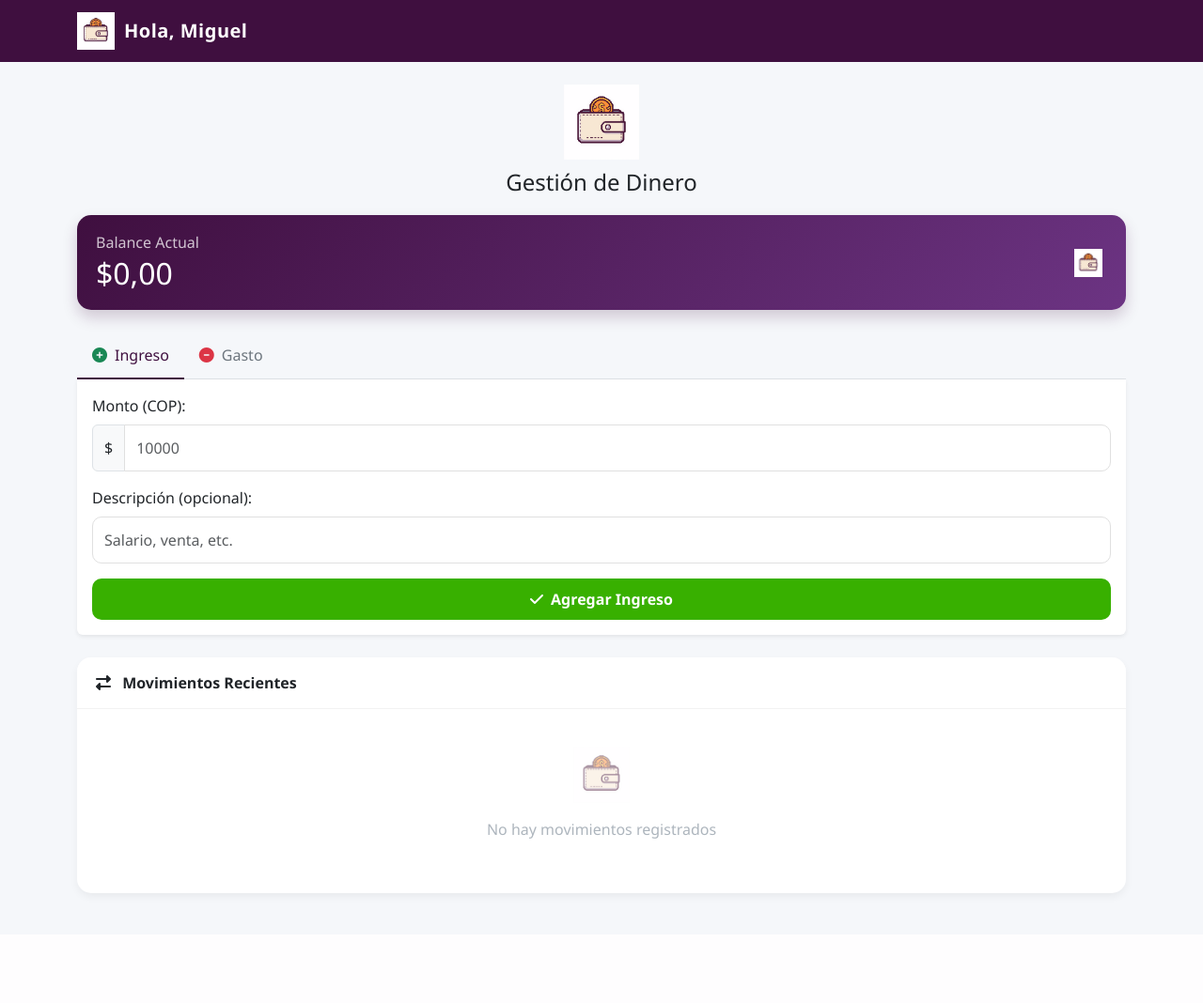
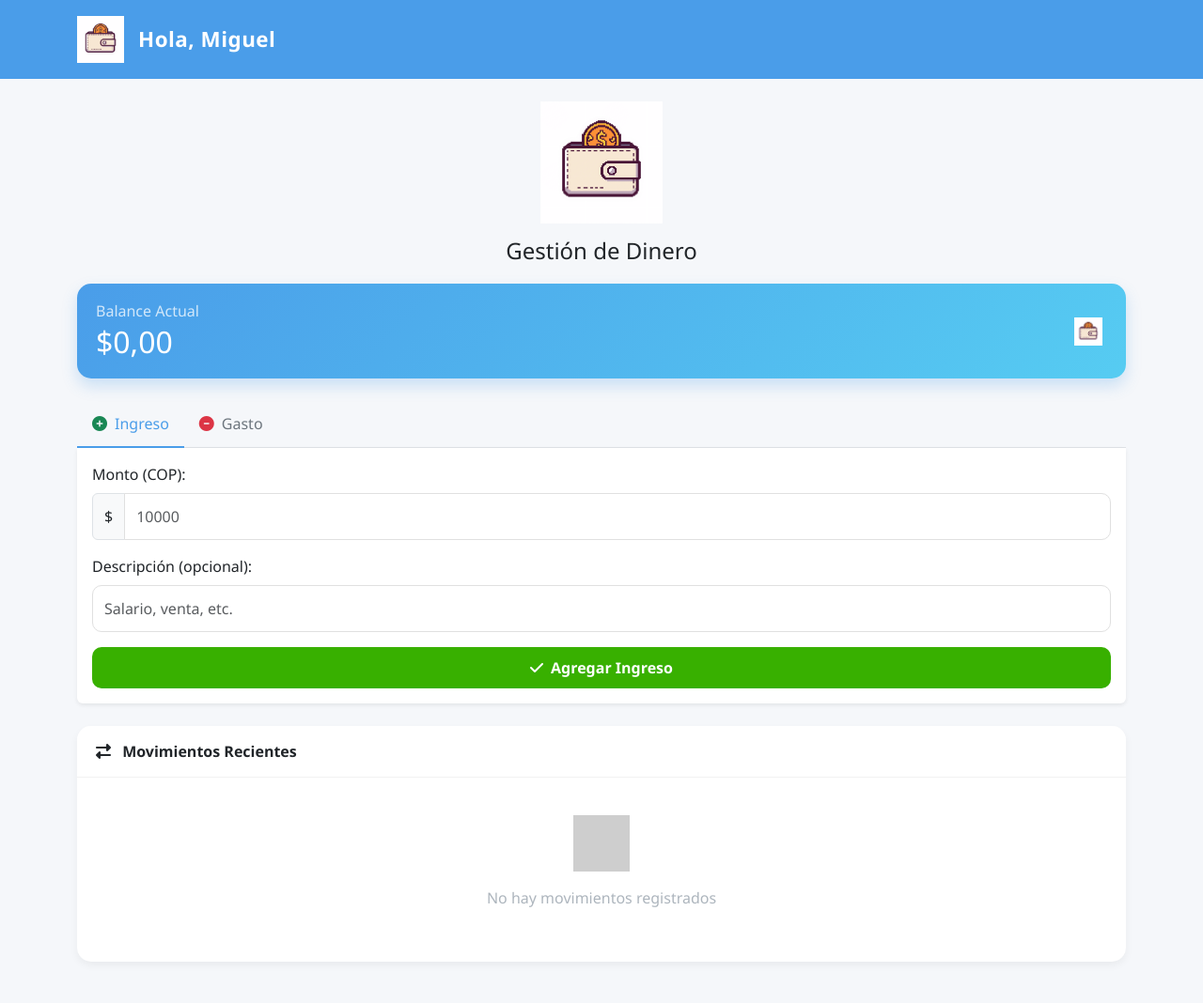
Before and after one commit to Miguellunab/Gestion-de-Dinero, a Flask app: page / in a window 1280 px wide. Shown: the whole page at 94% size. Before the commit the page ends 957 px from the top, so only its background shows below. Run offline with Flask 3, Linux system fonts and the light colour scheme; data that the repository does not hold is empty; grey boxes are pictures that could not be loaded.

Commit message:
Codigo bonito

```diff
--- a/app.py
+++ b/app.py
@@ -1,83 +1,103 @@
 import os
-from flask import Flask, render_template, request, redirect, url_for, flash
-from flask_sqlalchemy import SQLAlchemy
-from flask_migrate import Migrate
-from datetime import datetime
+from flask import Flask, render_template, request, redirect, url_for  # Importa funciones básicas de Flask
+from flask_sqlalchemy import SQLAlchemy  # Importa SQLAlchemy para manejar la base de datos
+from flask_migrate import Migrate  # Importa Flask-Migrate para gestionar migraciones (cambios en la base de datos)
+from datetime import datetime  # Importa datetime para trabajar con fechas
 
+# Crea la aplicación Flask
 app = Flask(__name__)
 
-# Configuración de la SECRET_KEY (puedes configurarla desde una variable de entorno)
+# Configuración de la clave secreta de la app.
+# Esto se usa para seguridad (por ejemplo, para firmar cookies). Se puede obtener de una variable de entorno o usar un valor por defecto.
 app.config['SECRET_KEY'] = os.environ.get('SECRET_KEY', 'super-secret-key')
 
-# Añade esta línea después de crear la app
-app.config['SEND_FILE_MAX_AGE_DEFAULT'] = 0  # Desactiva el caché para archivos estáticos
+# Desactiva el caché para archivos estáticos (útil en desarrollo para ver cambios inmediatamente)
+app.config['SEND_FILE_MAX_AGE_DEFAULT'] = 0
 
-# Configuración de la base de datos: utiliza DATABASE_URL si está definida; de lo contrario, usa el External Database URL.
+# Configuración de la conexión a la base de datos.
+# Si existe la variable DATABASE_URL (en producción, Render la define), se usará esa.
+# Si no, se usará la URL externa que se pasó, conectándose a PostgreSQL.
 app.config['SQLALCHEMY_DATABASE_URI'] = os.environ.get(
     'DATABASE_URL',
     'postgresql://gestiondinero_user:sbZYaGViuEdnEOoVl3OuvJgqBaJPOHym@dpg-cvg6fgdumphs73dem04g-a.oregon-postgres.render.com/gestiondinero'
 )
+# Evita que SQLAlchemy rastree cambios de forma innecesaria (ahorra memoria)
 app.config['SQLALCHEMY_TRACK_MODIFICATIONS'] = False
 
-# Inicializar la base de datos y migraciones
+# Inicializa la base de datos (SQLAlchemy) y el sistema de migraciones (Flask-Migrate)
 db = SQLAlchemy(app)
 migrate = Migrate(app, db)
 
-# Filtro personalizado para formatear el dinero (si deseas mostrarlo con formato en la tabla)
+# Define un filtro personalizado para formatear números en formato de dinero.
+# Este filtro recibe un número y lo formatea con dos decimales y separadores de miles.
 def format_money(value):
-    # Formatea el número con dos decimales y separadores de miles (ej: "10.000,00")
+    # Primero formatea el número, por ejemplo, 10000 se convierte en "10,000.00"
     s = "{:,.2f}".format(value)
+    # Luego, intercambia las comas y puntos para obtener el formato español: "10.000,00"
     s = s.replace(",", "X").replace(".", ",").replace("X", ".")
     return s
 
+# Registra el filtro en el entorno de Jinja (el motor de plantillas de Flask)
 app.jinja_env.filters['format_money'] = format_money
 
-# Modelos
+# --- Definición de modelos (las tablas de la base de datos) ---
+
+# Modelo para los gastos. Cada gasto tiene un ID, un monto (entero), una descripción (opcional) y una fecha (por defecto la fecha actual).
 class Gasto(db.Model):
     id = db.Column(db.Integer, primary_key=True)
-    monto = db.Column(db.Integer, nullable=False)  # Se almacena como entero
+    monto = db.Column(db.Integer, nullable=False)  # Se almacena como entero (sin decimales)
     descripcion = db.Column(db.String(200), nullable=True)
     fecha = db.Column(db.DateTime, default=datetime.utcnow)
 
+# Modelo para los ingresos. Funciona de manera similar al de gastos.
 class Ingreso(db.Model):
     id = db.Column(db.Integer, primary_key=True)
     monto = db.Column(db.Integer, nullable=False)  # Se almacena como entero
     descripcion = db.Column(db.String(200), nullable=True)
     fecha = db.Column(db.DateTime, default=datetime.utcnow)
 
-# Ruta principal: muestra los movimientos y el balance
+# --- Rutas de la aplicación ---
+
+# Ruta principal ("/"): muestra el balance y la lista de movimientos (gastos e ingresos)
 @app.route('/')
 def index():
+    # Consulta todos los gastos e ingresos, ordenados de más recientes a más antiguos.
     gastos = Gasto.query.order_by(Gasto.fecha.desc()).all()
     ingresos = Ingreso.query.order_by(Ingreso.fecha.desc()).all()
+    # Suma todos los montos de ingresos y gastos respectivamente.
     total_ingresos = sum(ingreso.monto for ingreso in ingresos)
     total_gastos = sum(gasto.monto for gasto in gastos)
+    # Calcula el balance restando los gastos de los ingresos.
     balance = total_ingresos - total_gastos
+    # Renderiza la plantilla 'index.html', pasando las variables balance, gastos e ingresos.
     return render_template('index.html', balance=balance, gastos=gastos, ingresos=ingresos)
 
-# Ruta para agregar un gasto
+# Ruta para agregar un gasto. Se activa al enviar el formulario con método POST.
 @app.route('/agregar_gasto', methods=['POST'])
 def agregar_gasto():
+    # Obtiene los valores del formulario
     monto = request.form.get('monto')
     descripcion = request.form.get('descripcion')
     if monto:
         try:
-            # Eliminar cualquier carácter que no sea dígito y convertir a entero
+            # Limpia el valor del monto eliminando puntos y comas para que solo queden dígitos
             monto_clean = monto.replace(".", "").replace(",", "")
+            # Crea una nueva instancia del modelo Gasto, convirtiendo el monto a entero.
             nuevo_gasto = Gasto(monto=int(monto_clean), descripcion=descripcion)
+            # Agrega el nuevo gasto a la sesión de la base de datos y la guarda
             db.session.add(nuevo_gasto)
             db.session.commit()
-            # flash("Gasto agregado exitosamente.", "success")
         except Exception as e:
+            # Si ocurre un error, revierte la sesión y muestra el error por consola
             db.session.rollback()
-            # flash("Error al agregar gasto: " + str(e), "danger")
             print("Error al agregar gasto:", e)
     else:
-        # flash("El campo monto es obligatorio.", "warning")
+        # Imprime mensaje en consola si el campo monto está vacío
         print("El campo monto es obligatorio.")
+    # Redirige al usuario a la página principal
     return redirect(url_for('index'))
 
-# Ruta para agregar un ingreso
+# Ruta para agregar un ingreso, similar a la de gasto.
 @app.route('/agregar_ingreso', methods=['POST'])
 def agregar_ingreso():
     monto = request.form.get('monto')
@@ -88,30 +108,31 @@ def agregar_ingreso():
             nuevo_ingreso = Ingreso(monto=int(monto_clean), descripcion=descripcion)
             db.session.add(nuevo_ingreso)
             db.session.commit()
-            # flash("Ingreso agregado exitosamente.", "success")
         except Exception as e:
             db.session.rollback()
-            # flash("Error al agregar ingreso: " + str(e), "danger")
             print("Error al agregar ingreso:", e)
     else:
-        # flash("El campo monto es obligatorio.", "warning")
         print("El campo monto es obligatorio.")
     return redirect(url_for('index'))
 
-# Ruta para deshacer (eliminar) un movimiento
+# Ruta para deshacer (eliminar) un movimiento.
+# Recibe dos parámetros: tipo (gasto o ingreso) y mov_id (ID del registro a eliminar).
 @app.route('/deshacer/<tipo>/<int:mov_id>', methods=['POST'])
 def deshacer_movimiento(tipo, mov_id):
     if tipo == 'gasto':
-        mov = Gasto.query.get_or_404(mov_id)
+        mov = Gasto.query.get_or_404(mov_id)  # Busca el gasto por ID o devuelve 404 si no existe.
     elif tipo == 'ingreso':
-        mov = Ingreso.query.get_or_404(mov_id)
+        mov = Ingreso.query.get_or_404(mov_id)  # Lo mismo para ingreso.
     else:
+        # Si el tipo no es válido, redirige a la página principal sin hacer nada.
         return redirect(url_for('index'))
+    # Elimina el registro y guarda el cambio en la base de datos.
     db.session.delete(mov)
     db.session.commit()
     return redirect(url_for('index'))
 
-# Arranque de la aplicación (Render inyecta PORT; usamos 5000 por defecto)
+# Arranque de la aplicación.
+# Render inyecta la variable de entorno PORT en producción, y en caso de no existir, se usa el puerto 5000.
 if __name__ == '__main__':
     port = int(os.environ.get('PORT', 5000))
     app.run(host='0.0.0.0', port=port)
--- a/templates/index.html
+++ b/templates/index.html
@@ -1,24 +1,28 @@
 <!DOCTYPE html>
 <html lang="es">
   <head>
+    <!-- Configuración básica de la página -->
     <meta charset="UTF-8" />
     <meta
       name="viewport"
       content="width=device-width, initial-scale=1.0" />
     <title>Gestión de Dinero</title>
-    <!-- Bootstrap 5 desde CDN -->
+
+    <!-- Carga de librerías externas -->
+    <!-- Bootstrap: para el diseño general y componentes -->
     <link
       href="https://cdn.jsdelivr.net/npm/bootstrap@5.3.0/dist/css/bootstrap.min.css"
       rel="stylesheet" />
-    <!-- Font Awesome para iconos -->
+    <!-- Font Awesome: para los íconos bonitos (flechas, símbolos, etc) -->
     <link
       rel="stylesheet"
       href="https://cdnjs.cloudflare.com/ajax/libs/font-awesome/6.4.0/css/all.min.css" />
 
-    <!-- Favicon - implementación optimizada para Render -->
+    <!-- Configuración del favicon (icono que aparece en la pestaña del navegador) -->
     <link
       rel="icon"
       href="{{ url_for('static', filename='favicon.png', _external=True) }}?v=2" />
+    <!-- Otras versiones del favicon para compatibilidad con diferentes dispositivos -->
     <link
       rel="shortcut icon"
       href="{{ url_for('static', filename='favicon.png', _external=True) }}?v=2"
@@ -39,31 +43,41 @@
       href="{{ url_for('static', filename='favicon.png', _external=True) }}?v=2" />
 
     <style>
+      /* Colores principales de la aplicación */
       :root {
-        --primary-color: #3a86ff;
-        --success-color: #38b000;
-        --danger-color: #ff595e;
-        --dark-color: #3f0f3f; /* Actualizado para combinar con el logo pixelado */
+        --primary-color: #3a86ff; /* Azul principal */
+        --success-color: #38b000; /* Verde para ingresos */
+        --danger-color: #ff595e; /* Rojo para gastos */
+        --dark-color: #4a9de9; /* Azul para barra superior */
         --light-color: #f8f9fa;
         --wallet-color: #ffe8d6; /* Color que combina con la billetera del logo */
         --coin-color: #ff9e00; /* Color que combina con la moneda del logo */
       }
 
+      /* Estilo general de la página */
       body {
-        background-color: #f5f7fa;
+        background-color: #f5f7fa; /* Fondo gris claro */
         font-family: 'Segoe UI', Tahoma, Geneva, Verdana, sans-serif;
       }
 
+      /* Barra de navegación superior */
       .navbar-brand {
-        font-weight: 700;
+        font-weight: 700; /* Texto en negrita */
         letter-spacing: 0.5px;
         display: flex;
         align-items: center;
+        font-size: 1.4rem; /* Texto "Hola, Miguel" más grande */
       }
 
       .app-logo {
-        height: 40px;
-        margin-right: 10px;
+        height: 50px; /* Logo de navbar más grande */
+        margin-right: 15px;
+      }
+
+      /* Aumentar altura de la navbar */
+      .navbar {
+        padding-top: 12px;
+        padding-bottom: 12px;
       }
 
       .top-card {
@@ -74,12 +88,17 @@
         overflow: hidden;
       }
 
+      /* Tarjetas para mostrar información */
       .balance-card {
-        background: linear-gradient(135deg, var(--dark-color), #6c3483);
-        color: white;
+        background: linear-gradient(
+          135deg,
+          #4a9de9,
+          #56ccf2
+        ); /* Gradiente azul */
+        color: white; /* Texto blanco */
         padding: 20px;
-        border-radius: 15px;
-        box-shadow: 0 8px 16px rgba(63, 15, 63, 0.2);
+        border-radius: 15px; /* Bordes redondeados */
+        box-shadow: 0 8px 16px rgba(74, 157, 233, 0.25);
       }
 
       .action-card {
@@ -100,8 +119,9 @@
         padding: 20px;
       }
 
+      /* Botones de acción */
       .btn-ingreso {
-        background-color: var(--success-color);
+        background-color: var(--success-color); /* Verde para ingresos */
         border: none;
         border-radius: 10px;
         padding: 10px;
@@ -111,7 +131,7 @@
       }
 
       .btn-gasto {
-        background-color: var(--danger-color);
+        background-color: var(--danger-color); /* Rojo para gastos */
         border: none;
         border-radius: 10px;
         padding: 10px;
@@ -162,9 +182,10 @@
         font-weight: 600;
       }
 
+      /* Listado de transacciones */
       .transaction-item {
-        padding: 15px 20px;
-        border-bottom: 1px solid rgba(0, 0, 0, 0.05);
+        padding: 15px 20px; /* Espacio interno */
+        border-bottom: 1px solid rgba(0, 0, 0, 0.05); /* Línea separadora */
         display: flex;
         align-items: center;
       }
@@ -315,9 +336,9 @@
       }
 
       .main-logo {
-        width: 80px;
-        height: 80px;
-        margin-bottom: 10px;
+        width: 130px; /* Aumentado de 100px */
+        height: auto; /* Cambiado de 10px para mantener proporción */
+        margin-bottom: 15px; /* Aumentado de 10px */
       }
 
       /* Paleta de colores actualizada basada en el logo pixelado */
@@ -331,7 +352,7 @@
     </style>
   </head>
   <body>
-    <!-- Navbar -->
+    <!-- Barra superior azul -->
     <nav
       class="navbar navbar-dark"
       style="background-color: var(--dark-color)">
@@ -342,12 +363,13 @@
             alt="Wallet Logo"
             class="app-logo" />
           Hola, Miguel
+          <!-- Saludo personalizado -->
         </span>
       </div>
     </nav>
 
     <div class="container py-4">
-      <!-- Logo principal centrado -->
+      <!-- Logo principal en el centro -->
       <div class="logo-container">
         <img
           src="{{ url_for('static', filename='favicon.png', _external=True) }}"
@@ -356,12 +378,13 @@
         <h1 class="h4 mb-3">Gestión de Dinero</h1>
       </div>
 
-      <!-- Balance Card -->
+      <!-- Tarjeta que muestra el balance actual -->
       <div class="balance-card mb-4">
         <div class="row align-items-center">
           <div class="col">
             <h6 class="mb-1 opacity-75">Balance Actual</h6>
             <h2 class="mb-0">${{ balance|format_money }}</h2>
+            <!-- Muestra el saldo actual -->
           </div>
           <div class="col-auto">
             <img
@@ -372,12 +395,13 @@
         </div>
       </div>
 
-      <!-- Tabs for actions -->
+      <!-- Pestañas para elegir entre Ingreso y Gasto -->
       <div class="mb-4">
         <ul
           class="nav nav-tabs"
           id="actionTabs"
           role="tablist">
+          <!-- Pestaña de Ingreso -->
           <li
             class="nav-item"
             role="presentation">
@@ -390,8 +414,10 @@
               role="tab"
               aria-selected="true">
               <i class="fas fa-plus-circle text-success me-2"></i>Ingreso
+              <!-- Icono + -->
             </button>
           </li>
+          <!-- Pestaña de Gasto -->
           <li
             class="nav-item"
             role="presentation">
@@ -404,14 +430,16 @@
               role="tab"
               aria-selected="false">
               <i class="fas fa-minus-circle text-danger me-2"></i>Gasto
+              <!-- Icono - -->
             </button>
           </li>
         </ul>
 
+        <!-- Contenido de las pestañas -->
         <div
           class="tab-content bg-white p-3 rounded-bottom shadow-sm"
           id="actionTabsContent">
-          <!-- Ingreso Tab -->
+          <!-- Formulario para agregar ingresos -->
           <div
             class="tab-pane fade show active"
             id="ingreso"
@@ -420,6 +448,7 @@
             <form
               action="{{ url_for('agregar_ingreso') }}"
               method="post">
+              <!-- Campo para el monto -->
               <div class="mb-3">
                 <label
                   for="monto_ingreso"
@@ -438,6 +467,7 @@
                     oninput="formatAsPesos(this)" />
                 </div>
               </div>
+              <!-- Campo para la descripción -->
               <div class="mb-3">
                 <label
                   for="descripcion_ingreso"
@@ -451,6 +481,7 @@
                   name="descripcion"
                   placeholder="Salario, venta, etc." />
               </div>
+              <!-- Botón para agregar -->
               <button
                 type="submit"
                 class="btn btn-ingreso w-100">
@@ -459,7 +490,7 @@
             </form>
           </div>
 
-          <!-- Gasto Tab -->
+          <!-- Formulario para agregar gastos (similar al de ingresos) -->
           <div
             class="tab-pane fade"
             id="gasto"
@@ -509,7 +540,7 @@
         </div>
       </div>
 
-      <!-- Transactions -->
+      <!-- Lista de movimientos recientes -->
       <div class="transactions-card">
         <div
           class="transactions-header d-flex justify-content-between align-items-center">
@@ -520,19 +551,24 @@
         </div>
 
         <div class="transactions-body">
+          <!-- Si no hay movimientos, muestra mensaje -->
           {% if gastos|length + ingresos|length == 0 %}
           <div class="no-transactions">
             <img
-              src="{{ url_for('static', filename='favicon.png', _external=True) }}"
+              src="..."
               alt="Wallet Logo"
               width="60"
               height="60"
               class="mb-3 opacity-50" />
             <p>No hay movimientos registrados</p>
           </div>
-          {% else %} {% set combined = (gastos +
-          ingresos)|sort(attribute='fecha', reverse=true) %} {% for item in
-          combined %} {% if item in gastos %}
+          {% else %}
+          <!-- Si hay movimientos, los muestra ordenados por fecha -->
+          {% set combined = (gastos + ingresos)|sort(attribute='fecha',
+          reverse=true) %} {% for item in combined %}
+
+          <!-- Si es un gasto, formato rojo con flecha hacia abajo -->
+          {% if item in gastos %}
           <div class="transaction-item">
             <div class="transaction-icon gasto-icon">
               <i class="fas fa-arrow-down"></i>
@@ -545,10 +581,12 @@
                 {{ item.descripcion or "Sin descripción" }}
               </div>
             </div>
+            <!-- Fecha del movimiento -->
             <div class="transaction-date">
               {{ item.fecha.strftime('%d/%m/%Y') }}<br />
               {{ item.fecha.strftime('%H:%M') }}
             </div>
+            <!-- Botón para eliminar el movimiento -->
             <div class="transaction-actions">
               <form
                 action="{{ url_for('deshacer_movimiento', tipo='gasto', mov_id=item.id) }}"
@@ -562,6 +600,8 @@
               </form>
             </div>
           </div>
+
+          <!-- Si es un ingreso, formato verde con flecha hacia arriba -->
           {% else %}
           <div class="transaction-item">
             <div class="transaction-icon ingreso-icon">
@@ -597,10 +637,10 @@
       </div>
     </div>
 
-    <!-- Bootstrap Bundle JS -->
+    <!-- Carga de JavaScript de Bootstrap -->
     <script src="https://cdn.jsdelivr.net/npm/bootstrap@5.3.0/dist/js/bootstrap.bundle.min.js"></script>
 
-    <!-- Script para formatear el input en tiempo real -->
+    <!-- Función para dar formato a los números mientras se escriben -->
     <script>
       function formatAsPesos(input) {
         // Eliminar todo lo que no sea dígito
@@ -609,7 +649,7 @@
           input.value = '';
           return;
         }
-        // Formatear el número según la configuración de Colombia (sin decimales)
+        // Formatear el número con separadores de miles (ej: 10.000)
         let formatted = new Intl.NumberFormat('es-CO', {
           maximumFractionDigits: 0,
         }).format(parseInt(val));
```
